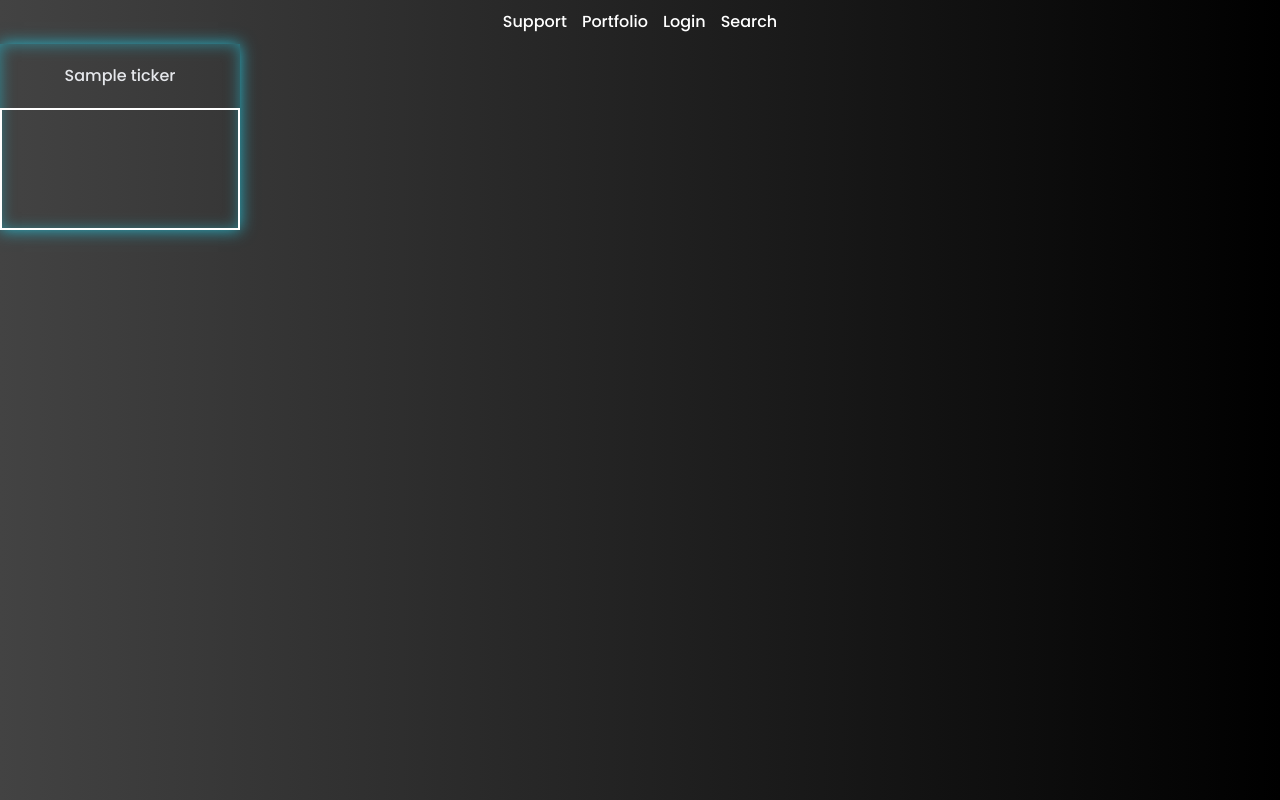
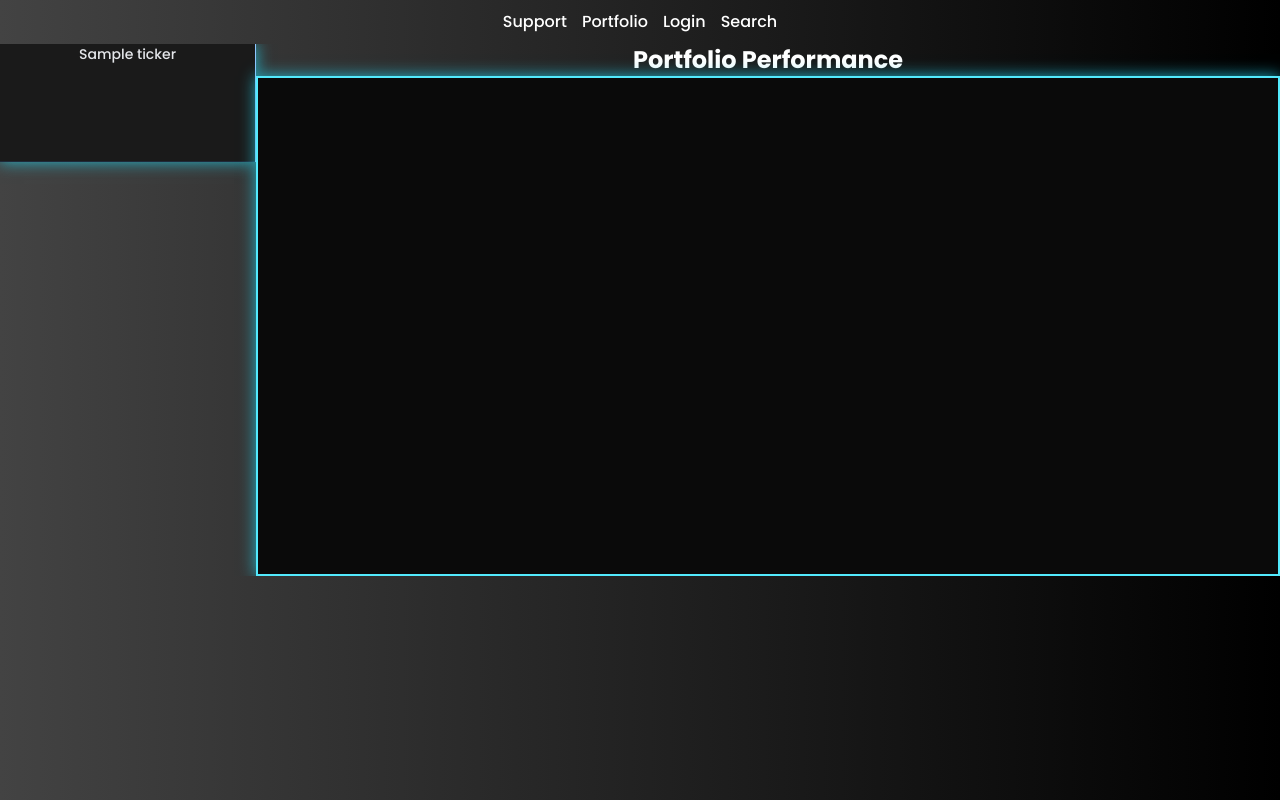
Before and after one commit to BriLouSal/MarketSIght, a Django app: template MarketSightBack/templates/base/portfolio_room.html in a window 1280 px wide. Run offline with Django 5.2, Linux system fonts and the light colour scheme; the template is opened without the code that fills it: most values are stand-ins (such as "Sample title", 1, 10 or a date in 2020); a map, chart or similar area stays blank; some libraries are stand-ins or nearby versions; some web fonts are replaced.

Commit message:
Added the foundations to user's portfolio, I am still refining and editing the UI. But we're almsot done adding the portfolio and the finishing touch for this project.

```diff
--- a/MarketSightBack/static/portfolio.js
+++ b/MarketSightBack/static/portfolio.js
@@ -55,19 +55,47 @@ canveses_port.forEach((canvas, index) => {
 });
 
 
+// Reminder, our json is here: portfolioStocks
 
 
-let myChart = new Chart(ctx, {
+const ctx = document.getElementById('portfolioGraph');
+const masterLabels = portfolioStocks[0].date;
+console.log(masterLabels)
+// Now we should make an array for the stocks, manipulate them using foreach and multiply each indexes by the quantity.
+let ValuePortfolio = new Array(masterLabels.length).fill(0);
+
+// Iterate through the stock/ticker price and we should be able to grab their associated quantity and prices
+portfolioStocks.forEach(stock => {
+    const quantity = stock.quantity;
+    const priceHistory = stock.price;
+    // In order to manipulate the stock ticker data and ensure we multiply with its assocaited index, we must iterate through priceHistory
+    priceHistory.forEach((stockPrice, index) => {
+        if (index < ValuePortfolio.length) {
+            ValuePortfolio[index] += parseFloat(stockPrice) * quantity;
+        }
+    });
+});
+
+
+
+
+
+console.log(ValuePortfolio);
+console.log("CTX:", ctx);
+
+
+const mainPortfolioChart = new Chart(ctx, {
     type: 'line',
     data: {
-        labels: chartLabels, // From my Django connected via stock.html
+        labels: masterLabels, // From my Django connected via stock.html
         datasets: [{
-            label: `${stockTicker} Price`,
-            data: chartPrices,
+            label: 'Portfolio Value',
+            data: ValuePortfolio,
             borderColor: '#3b82f6',
             fill: true,
             tension: 0.1,
-            backgroundColor: graph_colour(),
+            backgroundColor: 'rgba(59, 130, 246, 0.2)', // Added transparency for area fill
+            pointRadius: 0
         }]
     },
     options: {
@@ -75,17 +103,25 @@ let myChart = new Chart(ctx, {
         maintainAspectRatio: false,
         scales: {
             x: {
-                ticks : {
+                ticks: {
                     maxTicksLimit: 10,
                     autoSkip: true
-
                 },
                 grid: {
                     display: false
-
+                }
+            },
+            y: {
+                beginAtZero: false, // Ensures the chart zooms in on price movement
+                ticks: {
+                    callback: function(value) {
+                        return '$' + value.toLocaleString();
+                    }
                 }
             }
-
         },
+        plugins: {
+            legend: { display: false }
+        }
     }
 });
--- a/MarketSightBack/templates/base/portfolio_room.html
+++ b/MarketSightBack/templates/base/portfolio_room.html
@@ -27,42 +27,39 @@
    </div>
 
 
+<!-- Wrapper so the section are close to each other, and it's not in another sections -->
+<div class="flex flex-row  overflow-hidden">
+      <!-- Wrapper for the stock graph sidebar  -->
+   <section class="flex flex-col gap-5 border-r border-blue-300 shadow-[0_0_15px_rgba(34,211,238,0.8)] bg-[#1a1a1a] w-64 h-full overflow-y-auto shrink-0">
 
-   <!-- Wrapper for the stock graph sidebar  -->
+      {% for stocks in stock %}
+      <div class="flex flex-col p-4 border-b border-gray-800 h-full w-full">
+         <h3 class="text-gray-200 text-[14px] text-center mb-2">{{stocks.ticker}}</h3>
 
-   <section class="flex flex-col flex-wrap gap-5 items-start justify-start border-blue-300 shadow-[0_0_15px_rgba(34,211,238,0.8),inset_0_0_15px_rgba(34,211,238,0.5)] bg-gradient-to-r[from-[#434343] to-[#000000]] w-60 h-full">
-        <!-- Graph -->
-      <div class="flex flex-col flex-wrap gap-5 items-center justify-center">
-
-
+         <div class="relative h-24 w-full">
+            <canvas class="stockGraph"></canvas>
+         </div>
       </div>
-
-      <div class="flex flex-col flex-wrap gap-5 items-center justify-center ">
-         {% for stocks in stock %}
-
-         <h3 class="text-gray-200 text-[16px] items-center justify-center">{{stocks.ticker}}</h3>
-
-         <!-- Heading -->
-         <div class="stock_graph relative w-full h-full 0 mx-auto border-transparent ">
-            <canvas class="stockGraph h-2/3 w-full 0 mx-auto border-2"></canvas>
-
-         </div>
-
-      </div>
-
-
-         {% endfor %}
+      {% endfor %}
 
    </section>
 
-   <!-- Wrapper for the main graph: Database needed: We need the chartPrices aggerregated via the portfolio change. Such as that -->
-   <section class="flex flex-col flex-wrap gap-5 items-center justify-center border-blue-300 shadow-[0_0_15px_rgba(34,211,238,0.8),inset_0_0_15px_rgba(34,211,238,0.5)] bg-gradient-to-r[from-[#434343] to-[#000000]] w-60 h-full">
-      <!--  -->
-      <div>
+      <!-- Wrapper for the main graph: Database needed: We need the chartPrices aggerregated via the portfolio change. Such as that -->
 
+
+      <!-- Graph and it's wrapper -->
+   <section class="flex-1 flex flex-col items-center justify-center p-8">
+
+      <h2 class="text-white text-2xl font-bold mb-6">Portfolio Performance</h2>
+        <!--Text and also create canva wrapper   -->
+      <div class="relative h-[500px] w-full max-w-5xl border-2 border-cyan-300 shadow-[0_0_15px_rgba(34,211,238,0.8)] bg-[#0a0a0a]">
+         <canvas id="portfolioGraph"></canvas>
       </div>
 
    </section>
+
+</div>
+
 
 
     <div class="portfolio-summary">
@@ -80,6 +77,7 @@
    const portfolioStocks = {{ json_data_set_stocks|safe }};
    console.log(portfolioStocks);
 </script>
+
 <script src="https://cdn.jsdelivr.net/npm/chart.js"></script>
 <script src="{% static 'portfolio.js'%}" defer></script>
 {% endblock scripts %}
--- a/MarketSightCSS/static/css/dist/styles.css
+++ b/MarketSightCSS/static/css/dist/styles.css
@@ -25,6 +25,7 @@
     --color-gray-200: oklch(92.8% 0.006 264.531);
     --color-gray-500: oklch(55.1% 0.027 264.364);
     --color-gray-600: oklch(44.6% 0.03 256.802);
+    --color-gray-800: oklch(27.8% 0.033 256.848);
     --color-gray-900: oklch(21% 0.034 264.665);
     --color-gray-950: oklch(13% 0.028 261.692);
     --color-black: #000;
@@ -32,6 +33,7 @@
     --spacing: 0.25rem;
     --container-xs: 20rem;
     --container-2xl: 42rem;
+    --container-5xl: 64rem;
     --container-7xl: 80rem;
     --text-xs: 0.75rem;
     --text-xs--line-height: calc(1 / 0.75);
@@ -39,6 +41,10 @@
     --text-sm--line-height: calc(1.25 / 0.875);
     --text-lg: 1.125rem;
     --text-lg--line-height: calc(1.75 / 1.125);
+    --text-xl: 1.25rem;
+    --text-xl--line-height: calc(1.75 / 1.25);
+    --text-2xl: 1.5rem;
+    --text-2xl--line-height: calc(2 / 1.5);
     --text-5xl: 3rem;
     --text-5xl--line-height: 1;
     --font-weight-semibold: 600;
@@ -260,6 +266,9 @@
   .mb-4 {
     margin-bottom: calc(var(--spacing) * 4);
   }
+  .mb-6 {
+    margin-bottom: calc(var(--spacing) * 6);
+  }
   .mb-100 {
     margin-bottom: calc(var(--spacing) * 100);
   }
@@ -275,8 +284,17 @@
   .hidden {
     display: none;
   }
+  .table {
+    display: table;
+  }
+  .h-2 {
+    height: calc(var(--spacing) * 2);
+  }
   .h-2\/3 {
     height: calc(2/3 * 100%);
+  }
+  .h-24 {
+    height: calc(var(--spacing) * 24);
   }
   .h-\[160px\] {
     height: 160px;
@@ -293,17 +311,29 @@
   .max-h-64 {
     max-height: calc(var(--spacing) * 64);
   }
+  .min-h-screen {
+    min-height: 100vh;
+  }
+  .w-1 {
+    width: calc(var(--spacing) * 1);
+  }
   .w-1\/2 {
     width: calc(1/2 * 100%);
   }
   .w-1\/3 {
     width: calc(1/3 * 100%);
   }
+  .w-2 {
+    width: calc(var(--spacing) * 2);
+  }
   .w-2\/3 {
     width: calc(2/3 * 100%);
   }
   .w-60 {
     width: calc(var(--spacing) * 60);
+  }
+  .w-64 {
+    width: calc(var(--spacing) * 64);
   }
   .w-\[320px\] {
     width: 320px;
@@ -313,6 +343,9 @@
   }
   .max-w-2xl {
     max-width: var(--container-2xl);
+  }
+  .max-w-5xl {
+    max-width: var(--container-5xl);
   }
   .max-w-7xl {
     max-width: var(--container-7xl);
@@ -326,8 +359,20 @@
   .max-w-xs {
     max-width: var(--container-xs);
   }
+  .flex-1 {
+    flex: 1;
+  }
+  .shrink-0 {
+    flex-shrink: 0;
+  }
+  .border-collapse {
+    border-collapse: collapse;
+  }
   .cursor-pointer {
     cursor: pointer;
+  }
+  .resize {
+    resize: both;
   }
   .grid-cols-1 {
     grid-template-columns: repeat(1, minmax(0, 1fr));
@@ -389,6 +434,9 @@
     text-overflow: ellipsis;
     white-space: nowrap;
   }
+  .overflow-hidden {
+    overflow: hidden;
+  }
   .overflow-y-auto {
     overflow-y: auto;
   }
@@ -417,9 +465,17 @@
     border-style: var(--tw-border-style);
     border-width: 4px;
   }
+  .border-r {
+    border-right-style: var(--tw-border-style);
+    border-right-width: 1px;
+  }
   .border-r-4 {
     border-right-style: var(--tw-border-style);
     border-right-width: 4px;
+  }
+  .border-b {
+    border-bottom-style: var(--tw-border-style);
+    border-bottom-width: 1px;
   }
   .border-none {
     --tw-border-style: none;
@@ -434,6 +490,9 @@
   .border-gray-600 {
     border-color: var(--color-gray-600);
   }
+  .border-gray-800 {
+    border-color: var(--color-gray-800);
+  }
   .border-green-300 {
     border-color: var(--color-green-300);
   }
@@ -442,6 +501,15 @@
   }
   .border-transparent {
     border-color: transparent;
+  }
+  .bg-\[\#0a0a0a\] {
+    background-color: #0a0a0a;
+  }
+  .bg-\[\#1a1a1a\] {
+    background-color: #1a1a1a;
+  }
+  .bg-black {
+    background-color: var(--color-black);
   }
   .bg-blue-400 {
     background-color: var(--color-blue-400);
@@ -477,6 +545,12 @@
   .p-4 {
     padding: calc(var(--spacing) * 4);
   }
+  .p-8 {
+    padding: calc(var(--spacing) * 8);
+  }
+  .p-10 {
+    padding: calc(var(--spacing) * 10);
+  }
   .px-4 {
     padding-inline: calc(var(--spacing) * 4);
   }
@@ -498,6 +572,10 @@
   .font-serif {
     font-family: var(--font-serif);
   }
+  .text-2xl {
+    font-size: var(--text-2xl);
+    line-height: var(--tw-leading, var(--text-2xl--line-height));
+  }
   .text-5xl {
     font-size: var(--text-5xl);
     line-height: var(--tw-leading, var(--text-5xl--line-height));
@@ -510,12 +588,19 @@
     font-size: var(--text-sm);
     line-height: var(--tw-leading, var(--text-sm--line-height));
   }
+  .text-xl {
+    font-size: var(--text-xl);
+    line-height: var(--tw-leading, var(--text-xl--line-height));
+  }
   .text-xs {
     font-size: var(--text-xs);
     line-height: var(--tw-leading, var(--text-xs--line-height));
   }
   .text-\[12px\] {
     font-size: 12px;
+  }
+  .text-\[14px\] {
+    font-size: 14px;
   }
   .text-\[16px\] {
     font-size: 16px;
@@ -586,6 +671,9 @@
   .lowercase {
     text-transform: lowercase;
   }
+  .underline {
+    text-decoration-line: underline;
+  }
   .shadow {
     --tw-shadow: 0 1px 3px 0 var(--tw-shadow-color, rgb(0 0 0 / 0.1)), 0 1px 2px -1px var(--tw-shadow-color, rgb(0 0 0 / 0.1));
     box-shadow: var(--tw-inset-shadow), var(--tw-inset-ring-shadow), var(--tw-ring-offset-shadow), var(--tw-ring-shadow), var(--tw-shadow);
@@ -598,6 +686,10 @@
     --tw-shadow: 0 0 15px var(--tw-shadow-color, rgba(34,211,238,0.8)), inset 0 0 15px var(--tw-shadow-color, rgba(34,211,238,0.5));
     box-shadow: var(--tw-inset-shadow), var(--tw-inset-ring-shadow), var(--tw-ring-offset-shadow), var(--tw-ring-shadow), var(--tw-shadow);
   }
+  .shadow-\[0_0_15px_rgba\(34\,211\,238\,0\.8\)\] {
+    --tw-shadow: 0 0 15px var(--tw-shadow-color, rgba(34,211,238,0.8));
+    box-shadow: var(--tw-inset-shadow), var(--tw-inset-ring-shadow), var(--tw-ring-offset-shadow), var(--tw-ring-shadow), var(--tw-shadow);
+  }
   .shadow-\[0_0_25px_rgba\(220\,38\,38\,1\)\] {
     --tw-shadow: 0 0 25px var(--tw-shadow-color, rgba(220,38,38,1));
     box-shadow: var(--tw-inset-shadow), var(--tw-inset-ring-shadow), var(--tw-ring-offset-shadow), var(--tw-ring-shadow), var(--tw-shadow);
@@ -605,6 +697,10 @@
   .shadow-xl {
     --tw-shadow: 0 20px 25px -5px var(--tw-shadow-color, rgb(0 0 0 / 0.1)), 0 8px 10px -6px var(--tw-shadow-color, rgb(0 0 0 / 0.1));
     box-shadow: var(--tw-inset-shadow), var(--tw-inset-ring-shadow), var(--tw-ring-offset-shadow), var(--tw-ring-shadow), var(--tw-shadow);
+  }
+  .outline {
+    outline-style: var(--tw-outline-style);
+    outline-width: 1px;
   }
   .transition {
     transition-property: color, background-color, border-color, outline-color, text-decoration-color, fill, stroke, --tw-gradient-from, --tw-gradient-via, --tw-gradient-to, opacity, box-shadow, transform, translate, scale, rotate, filter, -webkit-backdrop-filter, backdrop-filter, display, content-visibility, overlay, pointer-events;
@@ -826,6 +922,11 @@
   inherits: false;
   initial-value: 0 0 #0000;
 }
+@property --tw-outline-style {
+  syntax: "*";
+  inherits: false;
+  initial-value: solid;
+}
 @property --tw-duration {
   syntax: "*";
   inherits: false;
@@ -876,6 +977,7 @@
       --tw-ring-offset-width: 0px;
       --tw-ring-offset-color: #fff;
       --tw-ring-offset-shadow: 0 0 #0000;
+      --tw-outline-style: solid;
       --tw-duration: initial;
       --tw-scale-x: 1;
       --tw-scale-y: 1;
```
Also changed, not shown: MarketSightBack/views.py (+24 -17 lines).
